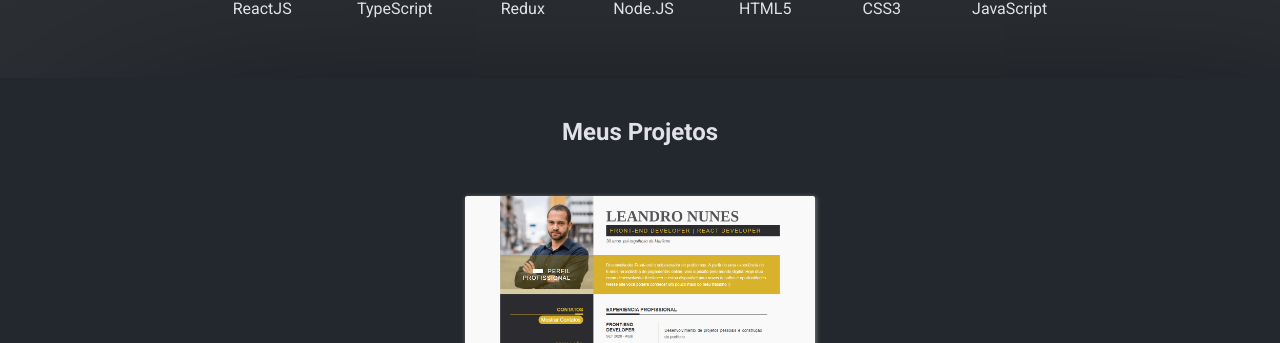
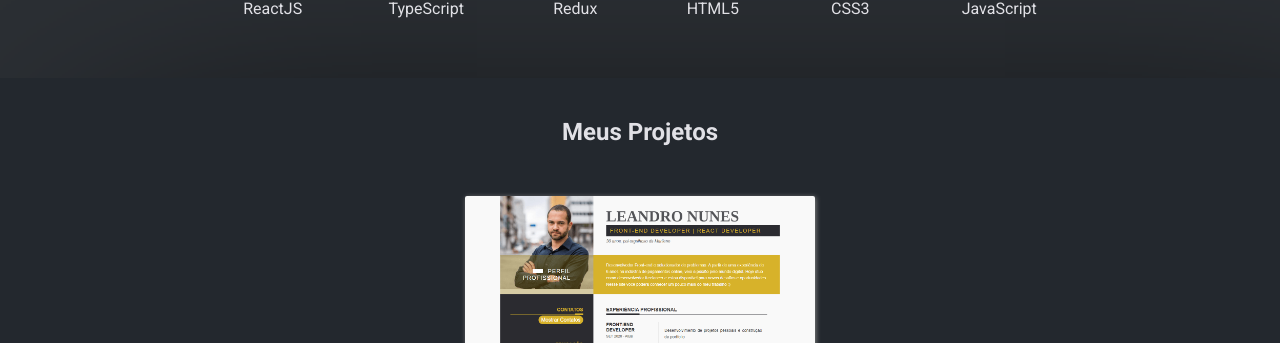
Before and after one commit to leandronunesdev/portfolio, a plain HTML site: page index.html in a window 1280 px wide. Shown: the part 567-910 px from the top of the page. Drawn offline with Linux system fonts and the light colour scheme.

Commit message:
Technology NodeJS removed

```diff
--- a/index.html
+++ b/index.html
@@ -37,7 +37,6 @@
             <div class="skill-img"><img src="./images/reactjs.svg" alt="Logo do ReactJS"><p>ReactJS</p></div>
             <div class="skill-img"><img src="./images/typescript.svg" alt="Logo do TypeScript"><p>TypeScript</p></div>
             <div class="skill-img"><img src="./images/redux.svg" alt="Logo do Redux"><p>Redux</p></div>
-            <div class="skill-img"><img src="./images/node.svg" alt="Logo do Node.JS"><p>Node.JS</p></div>
             <div class="skill-img"><img src="./images/html5.svg" alt="Logo do HTML 5"><p>HTML5</p></div>
             <div class="skill-img"><img src="./images/css3.svg" alt="Logo do CSS3"><p>CSS3</p></div>
             <div class="skill-img"><img src="./images/javascript.svg" alt="Logo do JavaScript"><p>JavaScript</p></div>
```
